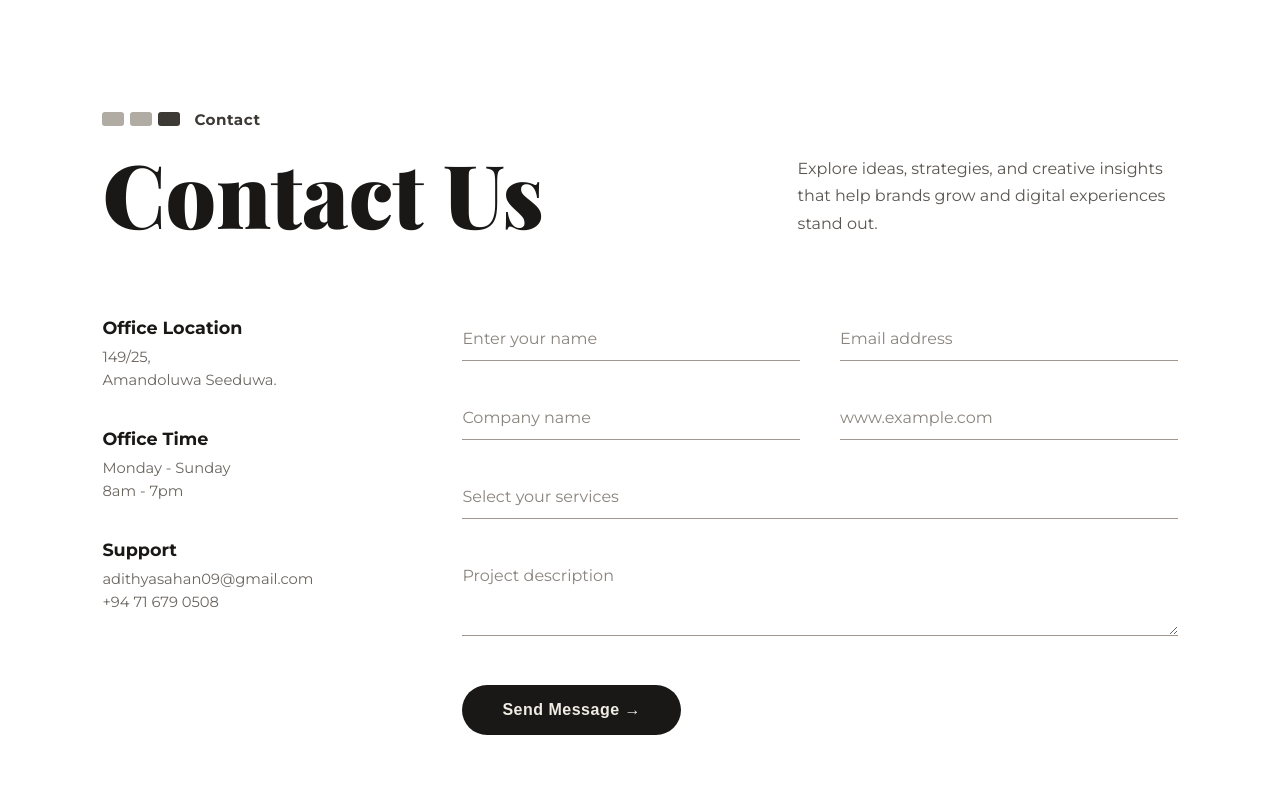
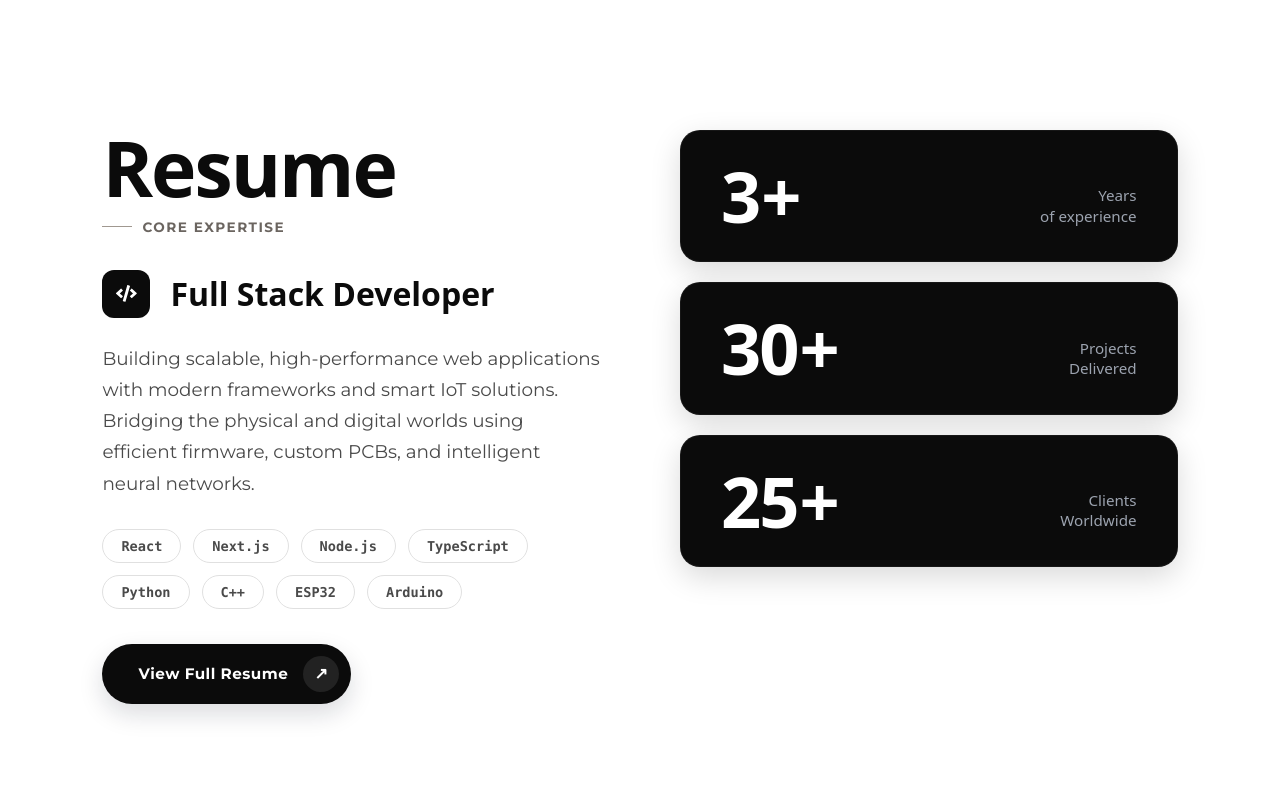
Before and after one commit to SahanAdithya/My-portfolio, a React (Create React App) app: page / in a window 1280 px wide. Shown: the part 2700-3500 px from the top of the page. Built offline with nearby package versions, Linux system fonts and the light colour scheme; a web font is replaced by a local one.

Commit message:
Add resume section with styles and stats

```diff
--- a/src/App.css
+++ b/src/App.css
@@ -1340,6 +1340,251 @@ body {
   box-shadow: 0 8px 16px rgba(15, 23, 42, 0.15);
 }
 
+/* --- RESUME SECTION (Daham-Inspired Interactive Tabs) --- */
+.resume-section-lux {
+  background-color: var(--bg-secondary);
+  padding: 120px 8% 100px;
+  position: relative;
+  overflow: hidden;
+  z-index: 1;
+}
+
+.resume-section-lux::before {
+  content: '';
+  position: absolute;
+  top: 0;
+  left: 0;
+  width: 100%;
+  height: 100%;
+  background-image: url('./about-bg.webp');
+  background-repeat: no-repeat;
+  background-position: center;
+  background-size: cover;
+  background-attachment: fixed;
+  filter: blur(2px);
+  opacity: 0.6;
+  pointer-events: none;
+  z-index: -1;
+}
+
+.resume-container-lux {
+  display: grid;
+  grid-template-columns: 1fr 1fr;
+  gap: 80px;
+  max-width: 1300px;
+  margin: 0 auto;
+  align-items: start;
+}
+
+@media (max-width: 900px) {
+  .resume-container-lux {
+    grid-template-columns: 1fr;
+    gap: 50px;
+  }
+}
+
+/* Left Column Styling */
+.resume-content-col {
+  display: flex;
+  flex-direction: column;
+  gap: 35px;
+}
+
+.resume-title-block {
+  display: flex;
+  flex-direction: column;
+  gap: 12px;
+}
+
+.resume-subtitle-row {
+  display: flex;
+  align-items: center;
+  gap: 10px;
+}
+
+.resume-subtitle-line {
+  width: 30px;
+  height: 1.5px;
+  background: #a09890;
+}
+
+.resume-subtitle-text {
+  font-size: 0.85rem;
+  font-weight: 700;
+  letter-spacing: 1.5px;
+  color: #6b6560;
+  text-transform: uppercase;
+}
+
+.resume-main-title {
+  font-size: clamp(3.5rem, 6vw, 5.5rem);
+  font-weight: 800;
+  color: var(--text-primary);
+  margin: 0;
+  line-height: 1;
+  font-family: system-ui, -apple-system, sans-serif;
+  letter-spacing: -2px;
+}
+
+/* Dynamic Content Card (Flat and borderless) */
+.resume-details-flat {
+  display: flex;
+  flex-direction: column;
+  gap: 25px;
+  background: transparent;
+  border: none;
+  padding: 0;
+}
+
+.resume-details-header {
+  display: flex;
+  align-items: center;
+  gap: 20px;
+}
+
+.resume-details-icon {
+  width: 48px;
+  height: 48px;
+  border-radius: 12px; /* Square-rounded badge in Screenshot 2 */
+  background: var(--text-primary);
+  color: #ffffff;
+  display: flex;
+  align-items: center;
+  justify-content: center;
+  font-size: 1.3rem;
+}
+
+.resume-details-title {
+  font-size: 2rem;
+  font-weight: 700;
+  color: var(--text-primary);
+  margin: 0;
+  font-family: system-ui, -apple-system, sans-serif;
+}
+
+.resume-details-desc {
+  font-size: 1.15rem;
+  line-height: 1.7;
+  color: var(--text-secondary);
+  margin: 0;
+}
+
+.resume-details-tech {
+  display: flex;
+  flex-wrap: wrap;
+  gap: 12px;
+  margin-top: 5px;
+}
+
+.resume-tech-badge {
+  background: #ffffff;
+  border: 1.5px solid var(--border-color);
+  padding: 8px 18px;
+  border-radius: 50px;
+  font-size: 0.85rem;
+  font-weight: 600;
+  color: var(--text-secondary);
+  font-family: 'SFMono-Regular', Consolas, 'Liberation Mono', Menlo, monospace;
+}
+
+/* Download/View Button (Circular arrow button) */
+.resume-download-btn {
+  align-self: flex-start;
+  background: var(--text-primary);
+  color: #ffffff;
+  padding: 12px 12px 12px 36px; /* Elegant offset padding for internal circle */
+  border-radius: 50px;
+  font-size: 0.95rem;
+  font-weight: 600;
+  cursor: pointer;
+  letter-spacing: 0.5px;
+  transition: all 0.3s cubic-bezier(0.25, 1, 0.5, 1);
+  text-decoration: none;
+  display: inline-flex;
+  align-items: center;
+  gap: 15px;
+  box-shadow: 0 10px 25px rgba(15, 23, 42, 0.15);
+}
+
+.resume-download-btn:hover {
+  background: #2a2a2a;
+  transform: translateY(-2px);
+  box-shadow: 0 15px 30px rgba(15, 23, 42, 0.25);
+}
+
+.resume-btn-circle-arrow {
+  width: 36px;
+  height: 36px;
+  border-radius: 50%;
+  background: #222222; /* Dark grey inside circle */
+  color: #ffffff;
+  display: flex;
+  align-items: center;
+  justify-content: center;
+  font-size: 1rem;
+  transition: background 0.3s ease, transform 0.3s ease;
+}
+
+.resume-download-btn:hover .resume-btn-circle-arrow {
+  background: #444444;
+  transform: rotate(45deg); /* Subtle rotation animation on hover */
+}
+
+/* Right Column: Stats Column */
+.resume-stats-col {
+  display: flex;
+  flex-direction: column;
+  gap: 20px;
+}
+
+.resume-stat-card {
+  background: var(--text-primary); /* Pure theme black background */
+  border-radius: 20px;
+  padding: 30px 40px;
+  display: flex;
+  justify-content: space-between;
+  align-items: flex-end; /* Align label to bottom-right */
+  border: 1px solid rgba(255, 255, 255, 0.05);
+  box-shadow: 0 10px 30px rgba(0, 0, 0, 0.15);
+  transition: transform 0.4s cubic-bezier(0.25, 1, 0.5, 1), box-shadow 0.4s cubic-bezier(0.25, 1, 0.5, 1);
+}
+
+.resume-stat-card:hover {
+  transform: translateY(-4px);
+  box-shadow: 0 15px 35px rgba(0, 0, 0, 0.25);
+  border-color: rgba(255, 255, 255, 0.1);
+}
+
+.resume-stat-number {
+  font-size: clamp(3.5rem, 5.5vw, 5.5rem);
+  font-weight: 800;
+  color: #ffffff;
+  line-height: 1;
+  font-family: system-ui, -apple-system, sans-serif;
+  letter-spacing: -2px;
+  display: flex;
+  align-items: baseline;
+}
+
+.resume-stat-number .plus {
+  color: #ffffff; /* White plus sign for strict monochrome aesthetic */
+  margin-left: 2px;
+  font-weight: 700;
+}
+
+.resume-stat-label {
+  display: flex;
+  flex-direction: column;
+  align-items: flex-end;
+  text-align: right;
+  font-size: 0.95rem;
+  color: #9ca3af; /* Elegant muted label text */
+  font-weight: 500;
+  line-height: 1.35;
+  margin-bottom: 5px; /* Offset alignment to perfectly match the design line */
+  font-family: system-ui, -apple-system, sans-serif;
+}
+
 /* --- CONTACT SECTION (Klyro-Style) --- */
 .contact-section-new {
   background-color: var(--bg-secondary);
--- a/src/App.js
+++ b/src/App.js
@@ -6,7 +6,8 @@ import {
   FaFacebookF, FaLinkedinIn, FaInstagram, FaGithub,
   FaDiscord,
   FaJava, FaPython, FaJs, FaDatabase, FaReact, FaGitAlt, FaEnvelope, FaPhone,
-  FaServer, FaNetworkWired, FaLaptopCode, FaHtml5, FaCss3Alt, FaFigma
+  FaServer, FaNetworkWired, FaLaptopCode, FaHtml5, FaCss3Alt, FaFigma,
+  FaBrain, FaCode, FaMicrochip
 } from 'react-icons/fa';
 import { SiNextdotjs, SiTailwindcss, SiRaspberrypi } from 'react-icons/si';
 
@@ -23,6 +24,9 @@ import Lenis from 'lenis';
 import 'lenis/dist/lenis.css';
 
 
+
+
+
 function App() {
   const [activeSection, setActiveSection] = useState('home');
   const [isLoading, setIsLoading] = useState(true);
@@ -31,6 +35,7 @@ function App() {
 
   const [activeProjectIndex, setActiveProjectIndex] = useState(2); // Folio is the middle card by default
   const [isDetailOpen, setIsDetailOpen] = useState(false);
+
 
   const projects = [
     {
@@ -428,6 +433,79 @@ function App() {
 
       </section>
 
+      {/* --- RESUME SECTION (Daham-Inspired Borderless Layout with Stats) --- */}
+      <section id="resume" className="resume-section-lux fade-in-section">
+        <div className="resume-container-lux">
+          {/* Left Column: Core Professional Profile */}
+          <div className="resume-content-col">
+            <div className="resume-title-block">
+              <h2 className="resume-main-title">Resume</h2>
+              <div className="resume-subtitle-row">
+                <span className="resume-subtitle-line"></span>
+                <span className="resume-subtitle-text">CORE EXPERTISE</span>
+              </div>
+            </div>
+
+            <div className="resume-details-flat">
+              <div className="resume-details-header">
+                <span className="resume-details-icon"><FaCode /></span>
+                <h3 className="resume-details-title">Full Stack Developer</h3>
+              </div>
+              <p className="resume-details-desc">
+                Building scalable, high-performance web applications with modern frameworks and smart IoT solutions. Bridging the physical and digital worlds using efficient firmware, custom PCBs, and intelligent neural networks.
+              </p>
+              <div className="resume-details-tech">
+                {["React", "Next.js", "Node.js", "TypeScript", "Python", "C++", "ESP32", "Arduino"].map((tag) => (
+                  <span key={tag} className="resume-tech-badge">{tag}</span>
+                ))}
+              </div>
+            </div>
+
+            <a
+              href="/resume.pdf"
+              target="_blank"
+              rel="noreferrer"
+              className="resume-download-btn"
+            >
+              View Full Resume <span className="resume-btn-circle-arrow">↗</span>
+            </a>
+          </div>
+
+          {/* Right Column: Stats Grid Cards */}
+          <div className="resume-stats-col">
+            <div className="resume-stat-card">
+              <div className="resume-stat-number">
+                3<span className="plus">+</span>
+              </div>
+              <div className="resume-stat-label">
+                <span>Years</span>
+                <span>of experience</span>
+              </div>
+            </div>
+
+            <div className="resume-stat-card">
+              <div className="resume-stat-number">
+                30<span className="plus">+</span>
+              </div>
+              <div className="resume-stat-label">
+                <span>Projects</span>
+                <span>Delivered</span>
+              </div>
+            </div>
+
+            <div className="resume-stat-card">
+              <div className="resume-stat-number">
+                25<span className="plus">+</span>
+              </div>
+              <div className="resume-stat-label">
+                <span>Clients</span>
+                <span>Worldwide</span>
+              </div>
+            </div>
+          </div>
+        </div>
+      </section>
+
       {/* --- CONTACT SECTION --- */}
       <section id="contact" className="contact-section-new fade-in-section">
         <div className="contact-top-row">
```
